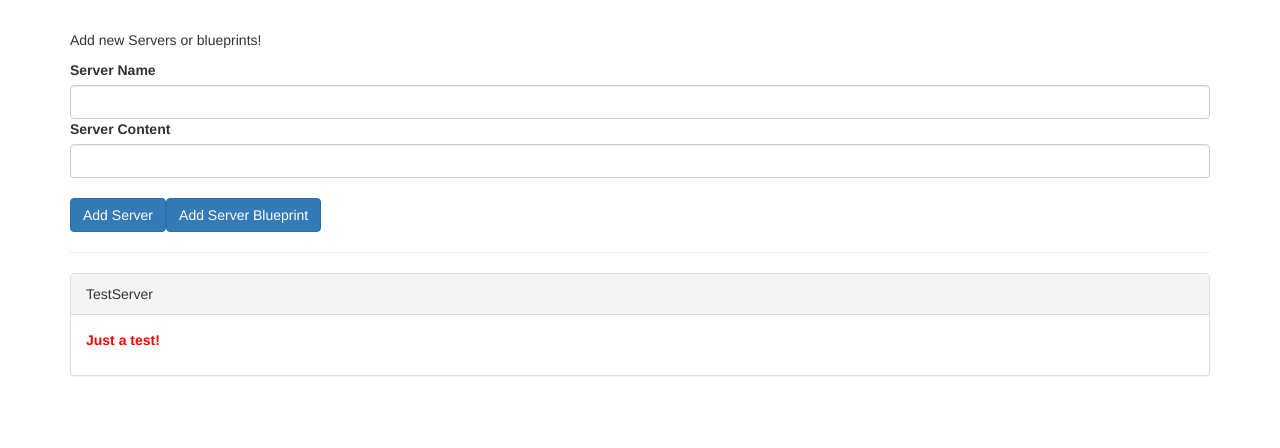
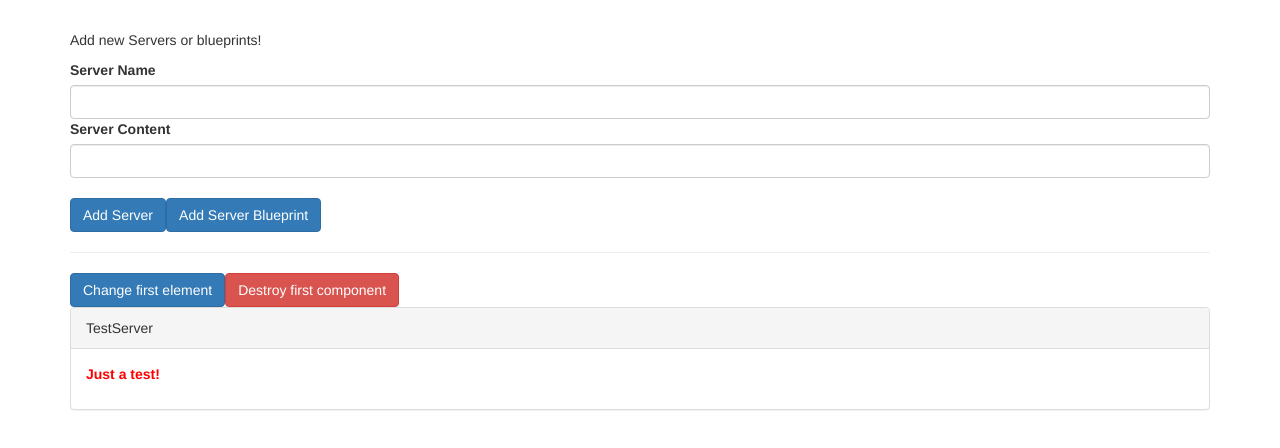
Before and after one commit to JustinHornsb/cmp-databinding-start, an Angular app: page / in a window 1280 px wide. Shown: the top 448 px of the page. Built offline with nearby package versions, Linux system fonts and the light colour scheme.

Commit message:
implement content-child

```diff
--- a/src/app/app.component.html
+++ b/src/app/app.component.html
@@ -5,13 +5,18 @@
   <hr>
   <div class="row">
     <div class="col-xs-12">
+      <button class="btn btn-primary" (click)="onChangeFirst()">Change first element</button>
+      <button class="btn btn-danger" (click)="onDestroyFirst()">Destroy first component</button>
+
       <app-server-element *ngFor="let serverElement of serverElements"
-      [srvElement]="serverElement">
-      <p>
+      [srvElement]="serverElement"
+      [name]="serverElement.name">
+      <p #contentParagraph>
         <strong *ngIf="serverElement.type === 'server'" style="color: red">{{ serverElement.content }}</strong>
         <em *ngIf="serverElement.type === 'blueprint'">{{ serverElement.content }}</em>
         </p>
     </app-server-element>
+
     </div>
   </div>
 </div>
--- a/src/app/app.component.ts
+++ b/src/app/app.component.ts
@@ -23,4 +23,12 @@ export class AppComponent {
        content: blueprintData.serverContent
     });
   }
+
+  onChangeFirst() {
+    this.serverElements[0].name = "changed!";
+  }
+
+  onDestroyFirst() {
+    this.serverElements.splice(0,1);
+  }
 }
--- a/src/app/server-element/server-element.component.html
+++ b/src/app/server-element/server-element.component.html
@@ -1,5 +1,7 @@
 <div class="panel panel-default">
-    <div class="panel-heading">{{ element.name }}</div>
+    <!-- <div class="panel-heading"
+        #heading>{{ element.name }}</div> -->
+    <div class="panel-heading" #heading>{{ name }}</div>
     <div class="panel-body">
         <ng-content></ng-content>
     </div>
--- a/src/app/server-element/server-element.component.ts
+++ b/src/app/server-element/server-element.component.ts
@@ -1,4 +1,19 @@
-import { Component, Input, OnInit, ViewEncapsulation } from '@angular/core';
+import { Component,
+  Input,
+  OnInit,
+  ViewEncapsulation,
+  SimpleChanges,
+  OnChanges,
+  DoCheck,
+  AfterContentInit,
+  AfterContentChecked,
+  AfterViewInit,
+  AfterViewChecked,
+  OnDestroy,
+  ViewChild,
+  ElementRef,
+  ContentChild
+} from '@angular/core';
 
 @Component({
   selector: 'app-server-element',
@@ -6,11 +21,59 @@ import { Component, Input, OnInit, ViewEncapsulation } from '@angular/core';
   styleUrls: ['./server-element.component.css'],
   encapsulation: ViewEncapsulation.Emulated // also have None or Native
 })
-export class ServerElementComponent implements OnInit {
+export class ServerElementComponent implements
+OnInit,
+OnChanges,
+DoCheck,
+AfterContentInit,
+AfterContentChecked,
+AfterViewInit,
+AfterViewChecked,
+OnDestroy{
+
   @Input('srvElement') element: {type: string, name: string, content: string};
+  @Input() name: string;
+  @ViewChild('heading', {static: true}) header: ElementRef;
+  @ContentChild('contentParagraph', {static: true}) paragraph: ElementRef;
 
-  constructor() { }
+  constructor() {
+    console.log('constructor called');
+  }
+
+  ngOnChanges(changes: SimpleChanges) {
+    console.log('ngOnChanges called');
+    console.log(changes);
+  }
 
   ngOnInit(): void {
+    console.log('ngOnInit called');
+    console.log('Text Content: ' + this.header.nativeElement.textContent);
+    console.log('Text Content of paragraph: ' + this.paragraph.nativeElement.textContent);
   }
+
+  ngDoCheck() {
+    console.log("ngDoCheck called!");
+  }
+
+  ngAfterContentInit(): void {
+      console.log("ngAfterContentInit Called!");
+      console.log('Text Content of paragraph: ' + this.paragraph.nativeElement.textContent);
+  }
+
+  ngAfterContentChecked() {
+    console.log("ngAfterContentChecked Called!");
+  }
+
+  ngAfterViewInit(): void {
+    console.log("ngAfterViewInit Called!");
+    console.log(this.header.nativeElement.textContent);
 }
+
+ngAfterViewChecked() {
+  console.log("ngAfterViewChecked Called!");
+}
+
+ngOnDestroy(): void {
+    console.log("ngOnDestroy Called!");
+}
+}
```
